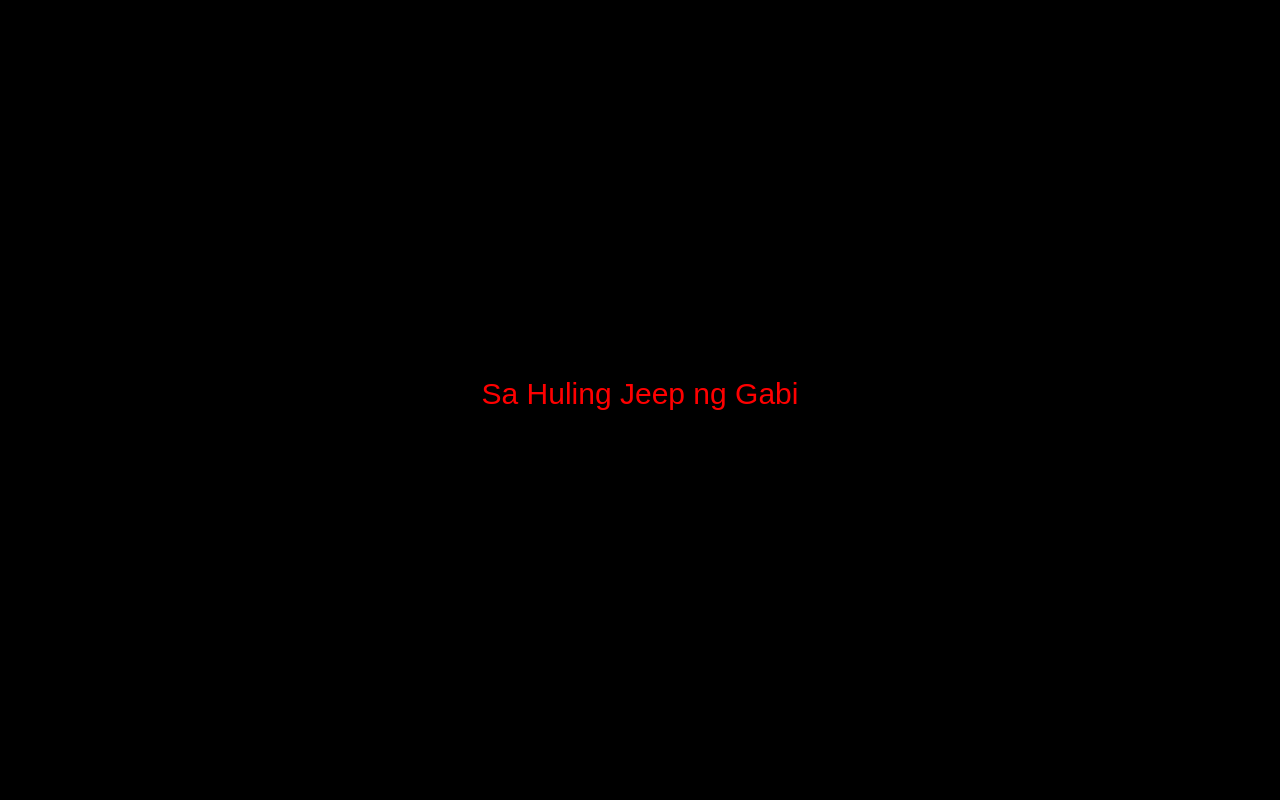
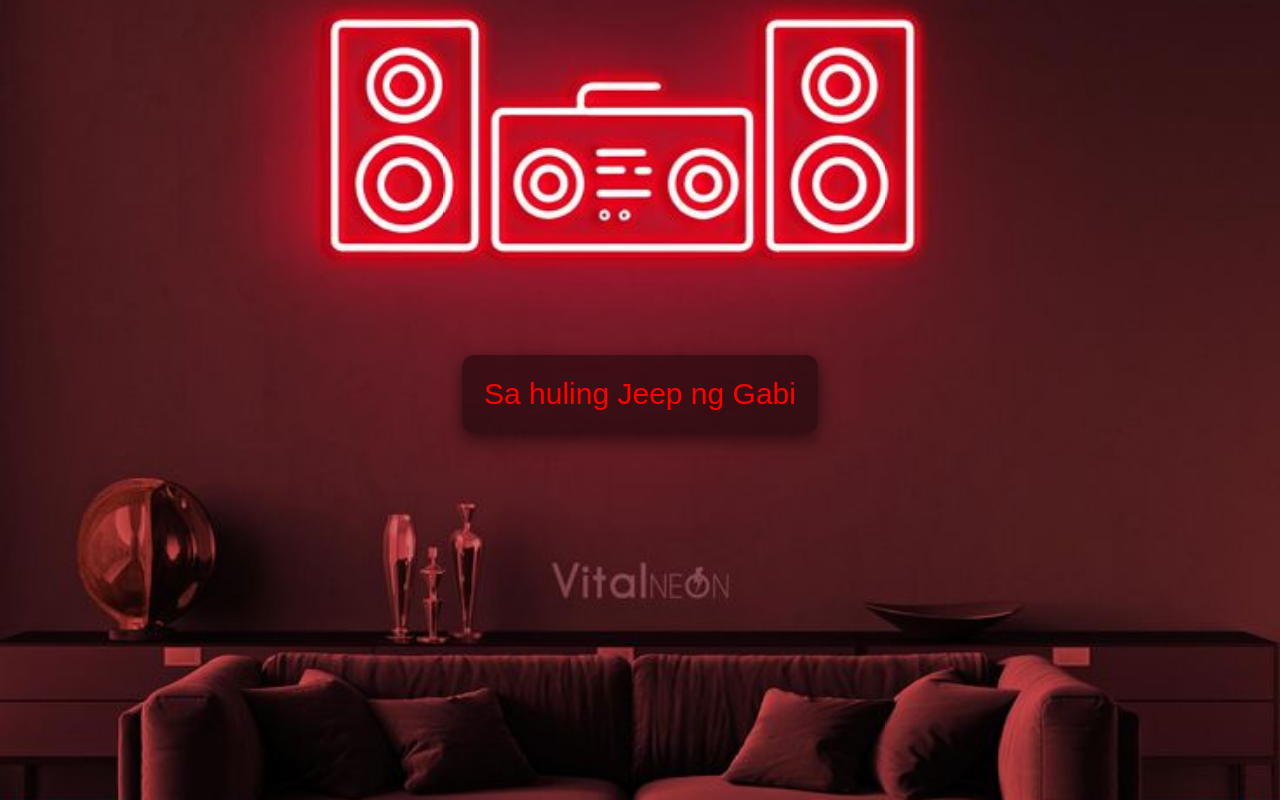
Before and after one commit to MathEase07/subt, a plain HTML site: page index.html in a window 1280 px wide. Drawn offline with Linux system fonts and the light colour scheme.

Commit message:
Update index.html

```diff
--- a/index.html
+++ b/index.html
@@ -12,10 +12,11 @@
       --muted: rgba(255,255,255,0.65);
     }
     html,body {
-     height:100%;
-      margin:0;
-      background:var(--bg);
-      color:var(--fg);
+      height: 100%;
+      margin: 0;
+      background: url("https://github.com/MathEase07/subt/blob/main/333.jpg") no-repeat center center fixed;
+      background-size: cover;
+      color: var(--fg);
       font-family: "Arial", Helvetica, sans-serif;
     }
     .wrap {
@@ -57,7 +58,6 @@
   </style>
 </head>
 <body>
-
   <div class="wrap">
     <div id="subtitle">Sa Huling Jeep ng Gabi.</div>
     <div id="time"></div>
@@ -376,7 +376,7 @@ function doStop() {
   elapsedBefore = 0;
   if (raf) cancelAnimationFrame(raf);
   lastShownIndex = -1;
-  document.getElementById('subtitle').innerText = "Sa Huling Jeep ng Gabi";
+  document.getElementById('subtitle').innerText = "Sa huling Jeep ng Gabi";
   document.getElementById('time').innerText = "";
 }
 
```
